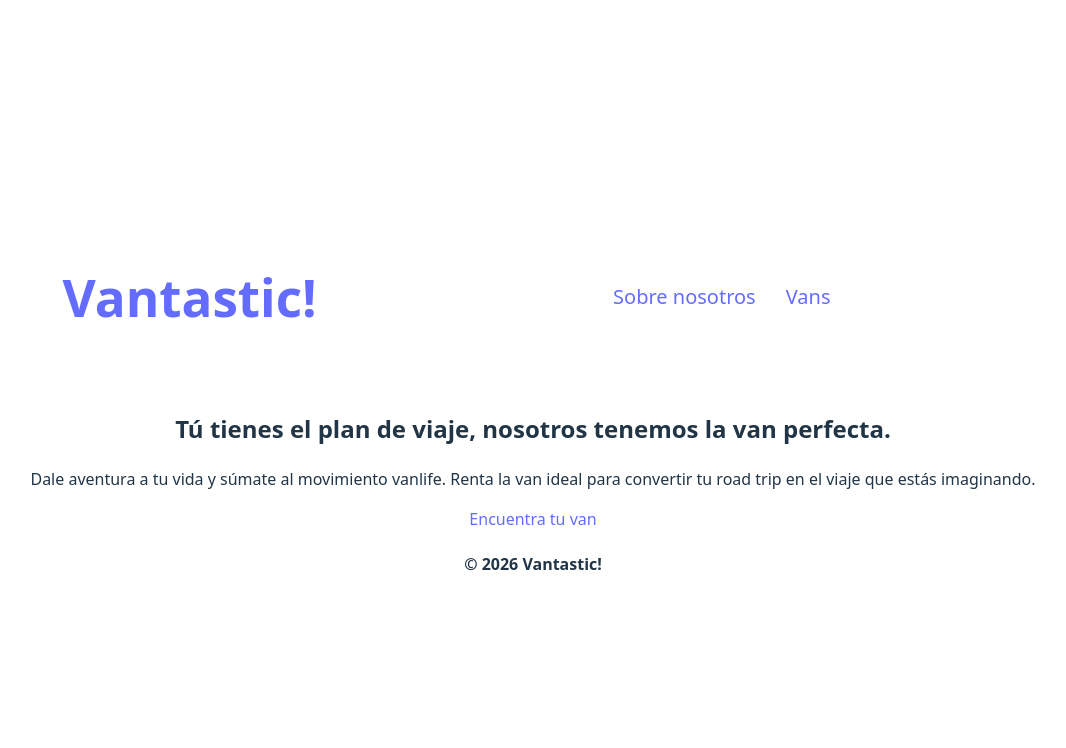
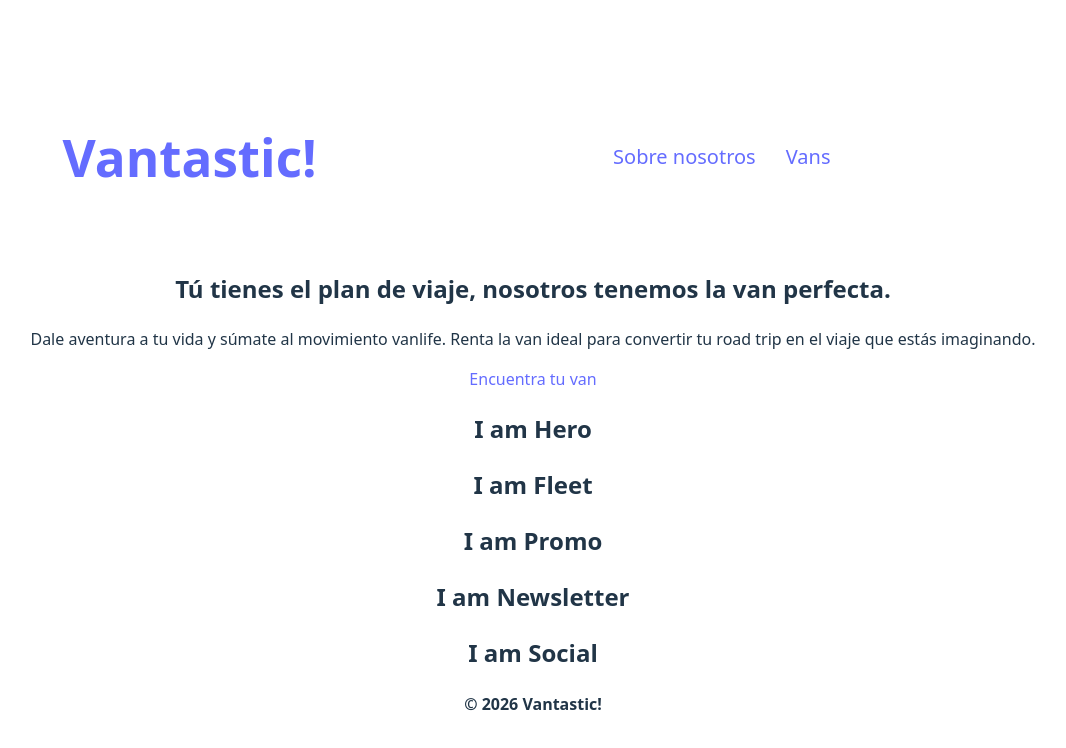
Before and after one commit to candytale55/vantastic, a React (Vite) app: page /home in a window 1280 px wide. Shown: the top 748 px of the page, without its empty margins (107-1173 px from the left). Built offline with nearby package versions, Linux system fonts and the light colour scheme; what miragejs would draw is missing.

Commit message:
feat(Home): add new sections (Hero, Fleet, Promo, Newsletter, Social) - ONLY SKELETON

```diff
--- a/src/pages/Home.jsx
+++ b/src/pages/Home.jsx
@@ -1,4 +1,8 @@
-import React from 'react'
+import Hero from './sections/Hero.jsx'
+import Fleet from './sections/Fleet.jsx'
+import Promo from './sections/Promo.jsx'
+import Newsletter from './sections/Newsletter.jsx'
+import Social from './sections/Social.jsx'
 import { Link } from 'react-router-dom'
 
 export default function Home() {
@@ -7,6 +11,11 @@ export default function Home() {
       <h2>Tú tienes el plan de viaje, nosotros tenemos la van perfecta.</h2>
       <p>Dale aventura a tu vida y súmate al movimiento vanlife. Renta la van ideal para convertir tu road trip en el viaje que estás imaginando.</p>
       <Link to="vans">Encuentra tu van</Link>
+      <Hero />
+      <Fleet />
+      <Promo />
+      <Newsletter />
+      <Social />
     </div>
   )
 }
--- /dev/null
+++ b/src/pages/sections/Fleet.jsx
@@ -0,0 +1,7 @@
+import React from 'react'
+
+export default function Fleet() {
+  return (
+    <h2>I am Fleet</h2>
+  )
+}
--- /dev/null
+++ b/src/pages/sections/Hero.jsx
@@ -0,0 +1,7 @@
+import React from 'react'
+
+export default function Hero() {
+  return (
+    <h2>I am Hero</h2>
+  )
+}
--- /dev/null
+++ b/src/pages/sections/Newsletter.jsx
@@ -0,0 +1,7 @@
+import React from 'react'
+
+export default function Newsletter() {
+  return (
+    <h2>I am Newsletter</h2>
+  )
+}
--- /dev/null
+++ b/src/pages/sections/Promo.jsx
@@ -0,0 +1,7 @@
+import React from 'react'
+
+export default function Promo() {
+  return (
+    <h2>I am Promo</h2>
+  )
+}
--- /dev/null
+++ b/src/pages/sections/Social.jsx
@@ -0,0 +1,7 @@
+import React from 'react'
+
+export default function Social() {
+  return (
+    <h2>I am Social</h2>
+  )
+}
```
